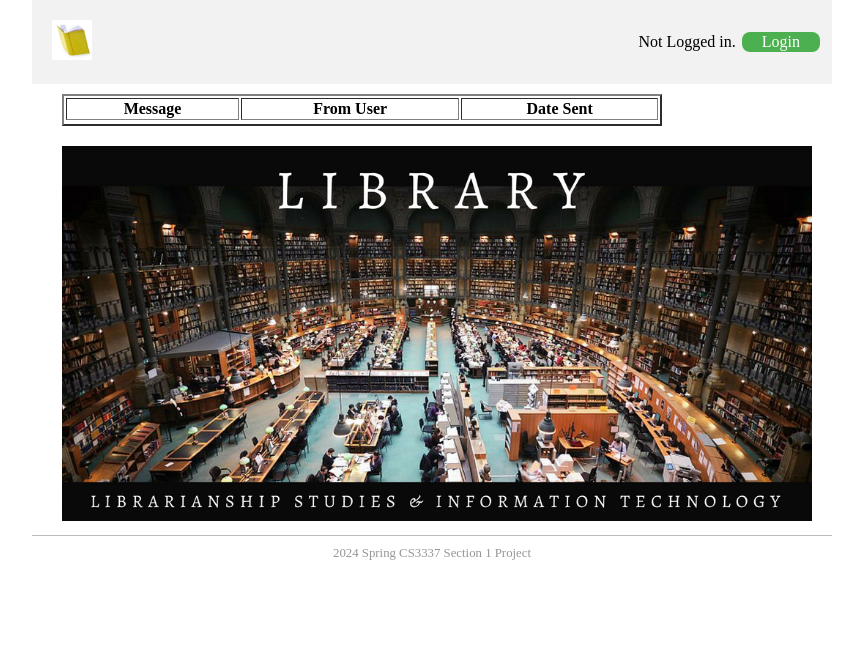
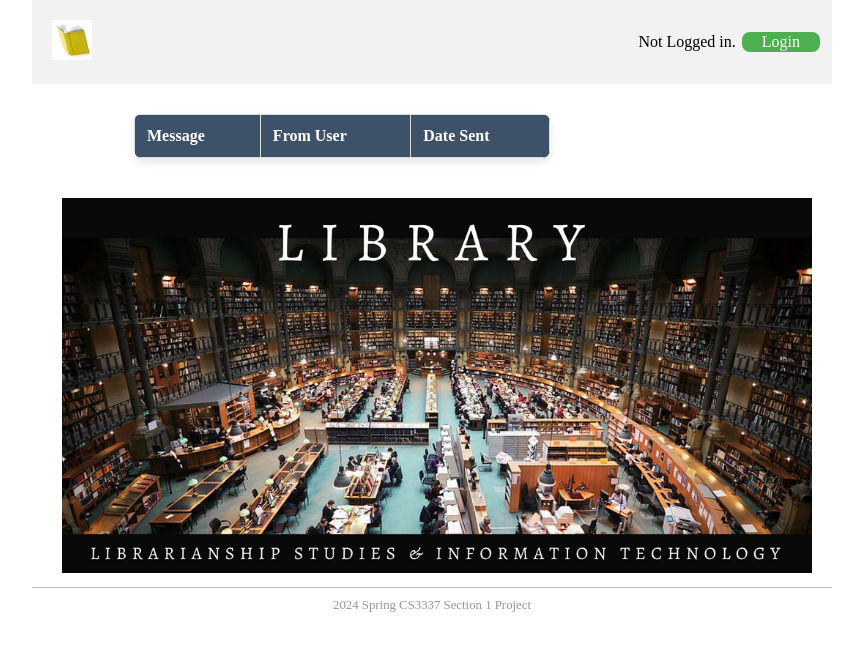
Before and after one commit to AllenTamrazian/CS3337, a Django app: template bookEx/templates/bookMng/inbox.html in a window 1280 px wide. Shown: the top 651 px of the page, without its empty margins (208-1071 px from the left). Run offline with Django 3.2, Linux system fonts and the light colour scheme; the template is opened without the code that fills it, so the values that code supplies are empty.

Commit message:
Update inbox.html

```diff
--- a/bookEx/templates/bookMng/inbox.html
+++ b/bookEx/templates/bookMng/inbox.html
@@ -1,44 +1,75 @@
 {% extends "base.html" %}
 
 {% block sidenav %}
+<div class="sidenav">
     {% for item in item_list %}
-        <li>
-            <a href="{{ item.link }}">{{item.item}} </a>
-        </li>
+        <a href="{{ item.link }}">{{item.item}}</a>
     {% endfor %}
+</div>
 {% endblock sidenav %}
 
 {% block content %}
-<table border="2" width="600">
+<div class="content">
+    <style>
+        .content {
+            text-align: center;
+            padding: 20px;
+        }
+
+        table {
+            width: 80%;
+            border-collapse: collapse;
+            margin: 0 auto;
+            background-color: #f9f9f9;
+            border-radius: 8px;
+            overflow: hidden;
+            box-shadow: 0 4px 8px rgba(0, 0, 0, 0.1);
+        }
+
+        th, td {
+            border: 1px solid #ddd;
+            padding: 12px;
+            text-align: left;
+        }
+
+        th {
+            background-color: #3D5168; /* Updated color */
+            color: white;
+            font-weight: bold;
+        }
+
+        tr:nth-child(even) {
+            background-color: #f2f2f2;
+        }
+
+        tr:hover {
+            background-color: #f0f0f0;
+        }
+
+        p {
+            margin: 0;
+        }
+    </style>
+
+    <table>
         <tr>
-        <th>
-            Message
-        </th>
-        <th>
-            From User
-        </th>
-        <th>
-            Date Sent
-        </th>
-    <tr>
+            <th>Message</th>
+            <th>From User</th>
+            <th>Date Sent</th>
+        </tr>
         {% for message in messages %}
         <tr>
             <td>
-            <p>
-                {{ message.message }}
-            </p>
+                <p>{{ message.message }}</p>
             </td>
             <td>
-           <p>
-                {{ message.from_user }}
-           </p>
+                <p>{{ message.from_user }}</p>
             </td>
             <td>
-           <p>
-                {{ message.message_date }}
-           </p>
+                <p>{{ message.message_date }}</p>
             </td>
         </tr>
         {% endfor %}
     </table>
+</div>
 {% endblock content %}
```
Lines whose indentation alone changed are shown as unchanged.
